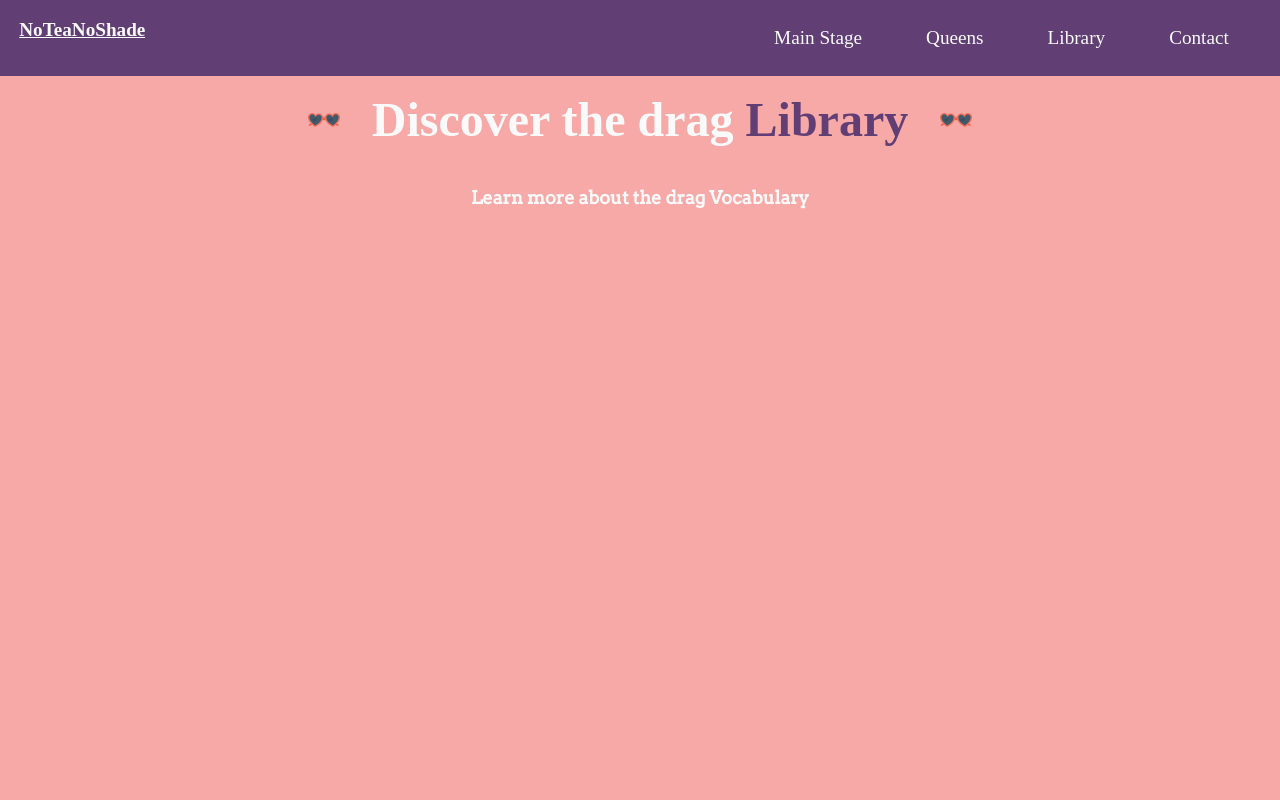
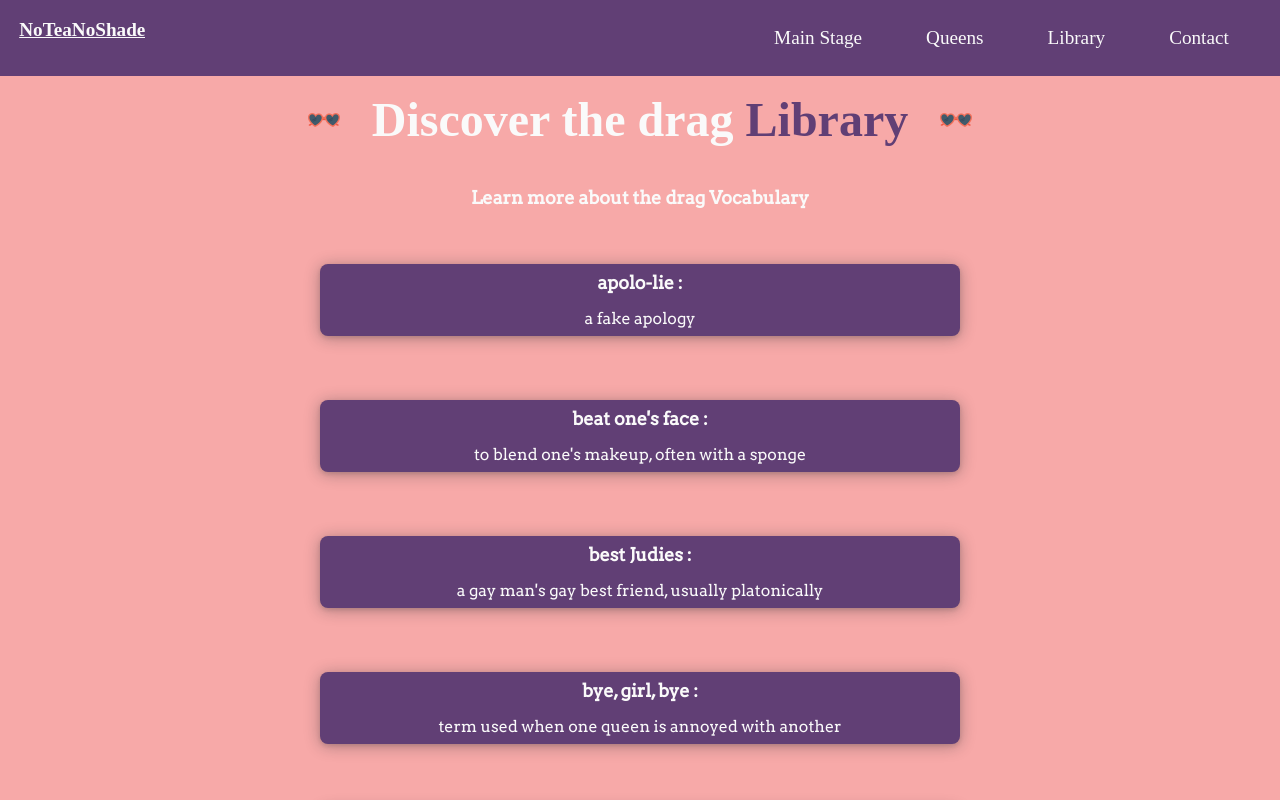
Before and after one commit to TerryGrimoire/Drag-Race, a React (Create React App) app: page /Vocabulary in a window 1280 px wide. Shown: the top 800 px of the page. Built offline with nearby package versions, Linux system fonts and the light colour scheme; a web font is replaced by a local one.

Commit message:
finishing the library

```diff
--- a/src/App.css
+++ b/src/App.css
@@ -453,7 +453,6 @@ Link {
 }
 
 h4 {
-  width: 100%;
   padding: 1.5rem;
   font-size: large;
   color: var(--text_color);
@@ -466,3 +465,29 @@ h4 {
   margin-bottom: 2rem;
   background-color: var(--main_color);
 }
+
+.library_container{
+  display: flex;
+  flex-direction: column;
+  width: 100%;
+  justify-content: center;
+  align-items: center;
+}
+
+.explanation_container{
+  display: flex;
+  flex-direction: column;
+  width: 50%;
+  justify-content: center;
+  align-items: center;
+  margin: 2rem;
+  background-color: var(--main_color);
+  border-radius: 0.5rem;
+  box-shadow: rgba(14, 30, 37, 0.12) 0px 2px 4px 0px, rgba(14, 30, 37, 0.32) 0px 2px 16px 0px;
+}
+
+.explanation_container * {
+  padding: 0.5rem;
+  background-color: inherit;
+  text-align: center;
+}
--- /dev/null
+++ b/src/Components/Explanation.jsx
@@ -0,0 +1,12 @@
+import React from 'react';
+
+function Explanation({ data }) {
+  return (
+    <div className='explanation_container'>
+        <h4> {data.name} : </h4>
+        <p> {data.description} </p>
+    </div>
+  )
+}
+
+export default Explanation;
--- a/src/Pages/Vocabulary.jsx
+++ b/src/Pages/Vocabulary.jsx
@@ -1,5 +1,6 @@
 import React from 'react';
-
+import library from '../data/library';
+import Explanation from '../Components/Explanation';
 import glasses from '../images/sunglasses.png';
 
 function Vocabulary() {
@@ -12,6 +13,7 @@ function Vocabulary() {
       <section>
             <h4> Learn more about the drag Vocabulary </h4>
             <div className="library_container">
+              {library.map(el => <Explanation data={el} key={el.id} /> )}
             </div>
         </section>
     </div>
```
